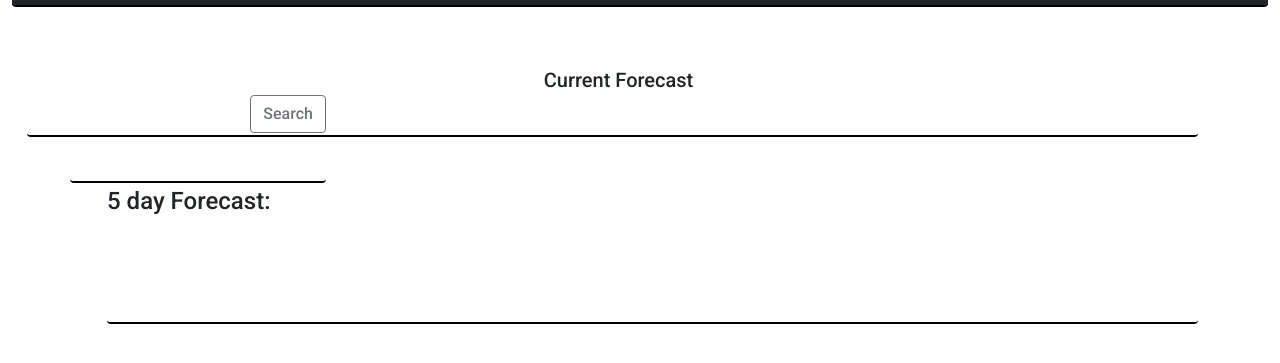
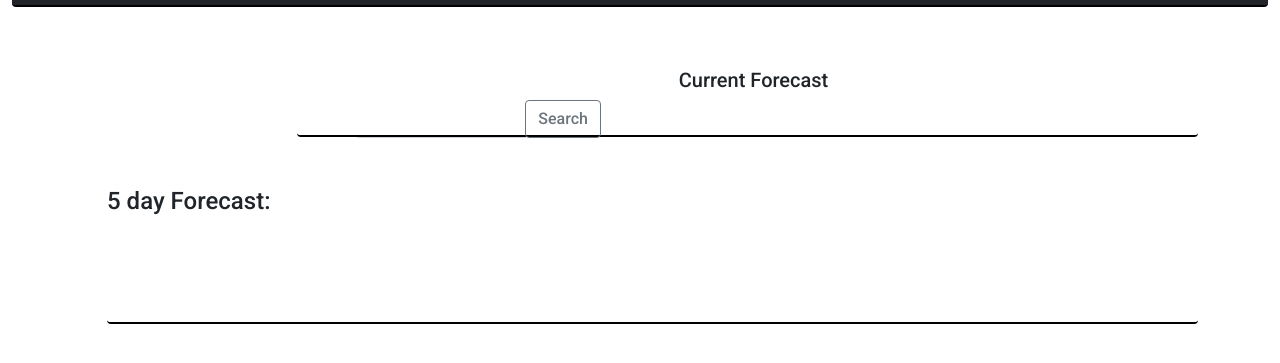
Before and after one commit to Vin7ag3/weatherdash, a plain HTML site: page index.html in a window 1280 px wide. Shown: the part 51-414 px from the top of the page. Drawn offline with nearby package versions, Linux system fonts and the light colour scheme.

Commit message:
csspicup

```diff
--- a/Assets/style.css
+++ b/Assets/style.css
@@ -126,6 +126,7 @@ button:hover {
     }
     .searchcity {
         left: 250px;
+        padding: 5px;
     }
     .forecastyle {
         width: 214px;
@@ -136,12 +137,13 @@ button:hover {
 /* media queries laptop+ */
 @media (min-width: 992px) {
     .cardcon {
-        margin-left: -650px;
+        margin-left: -380px;
         margin-top: -32px;
         padding: 35px;
     }
     .searchcity {
-        left: 70px;
+        left: 350px;
+        padding: 5px;
     }
     .forecastyle {
         width: 225px;
```
Also changed, not shown: 1 other file.
